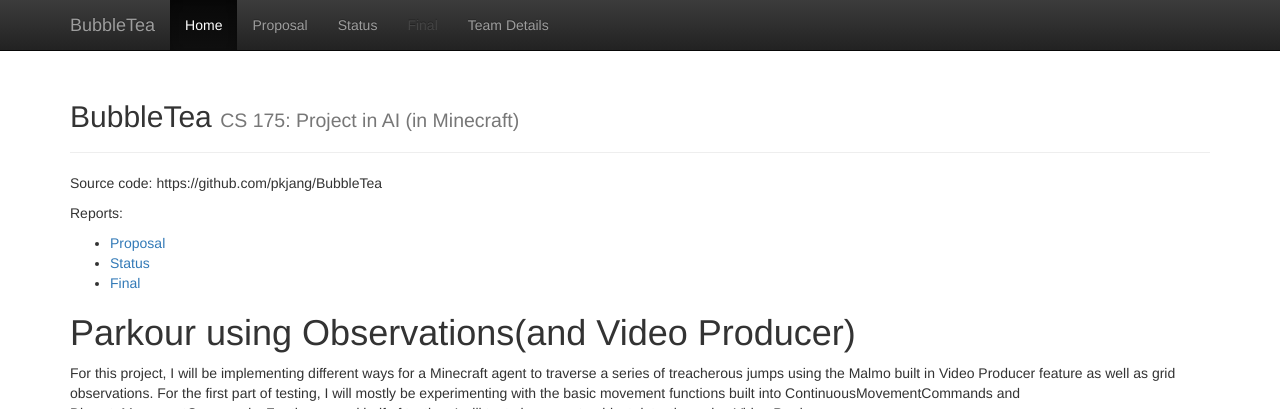
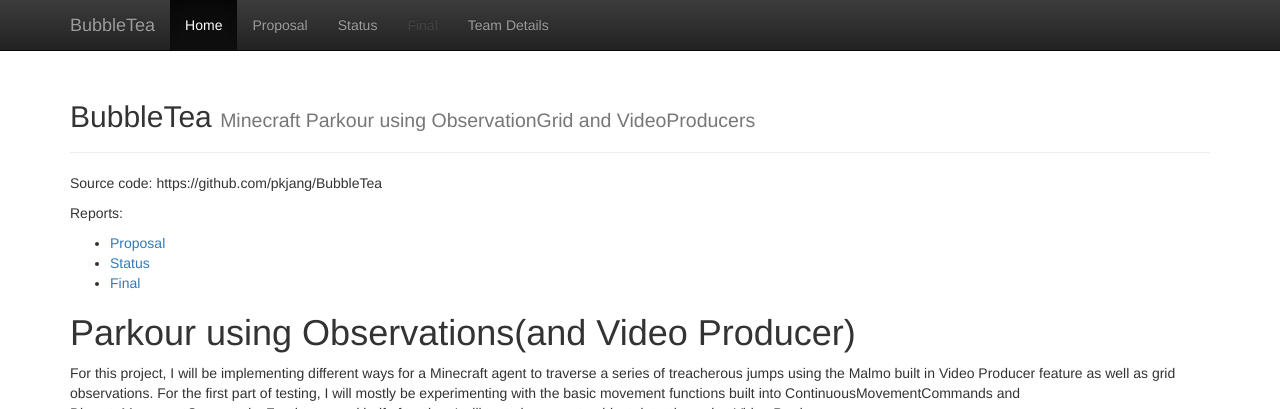
Before and after one commit to pkjang/BubbleTea, a Jekyll site: the page built from docs/index.md, in a window 1280 px wide and 1113 px high, cut to the strip 0-409 px from the top of the window. Built offline with Jekyll 4.4.1, drawn with Linux system fonts in a browser that asks for light colours; our own code applies the rules of GitHub Pages for plain Markdown files.

Commit message:
Update _config.yml

```diff
--- a/docs/_config.yml
+++ b/docs/_config.yml
@@ -2,7 +2,7 @@
 # site.title
 
 title:    'BubbleTea'
-subtitle: 'CS 175: Project in AI (in Minecraft)'
+subtitle: 'Minecraft Parkour using ObservationGrid and VideoProducers'
 
 
 #########################
```
